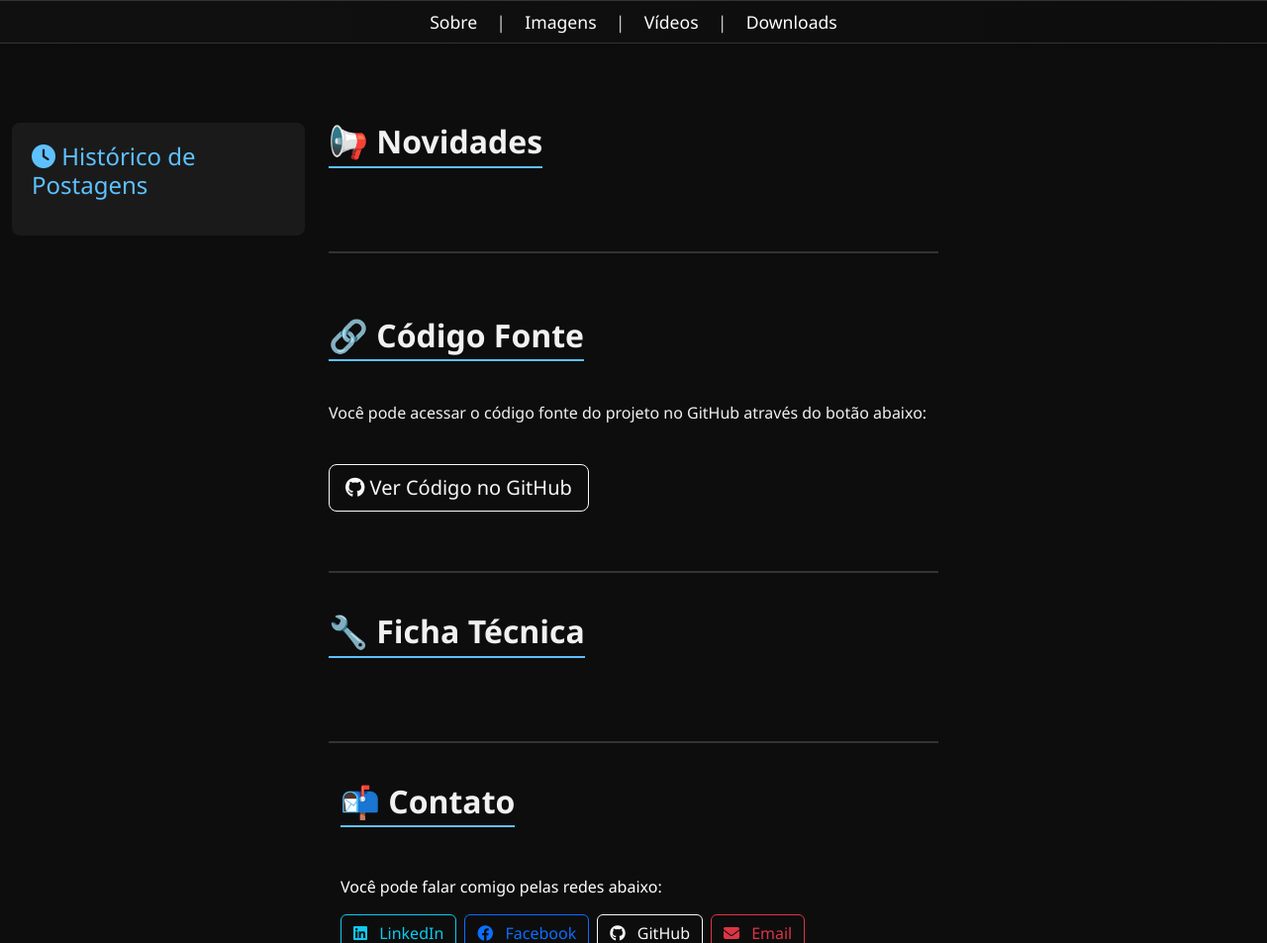
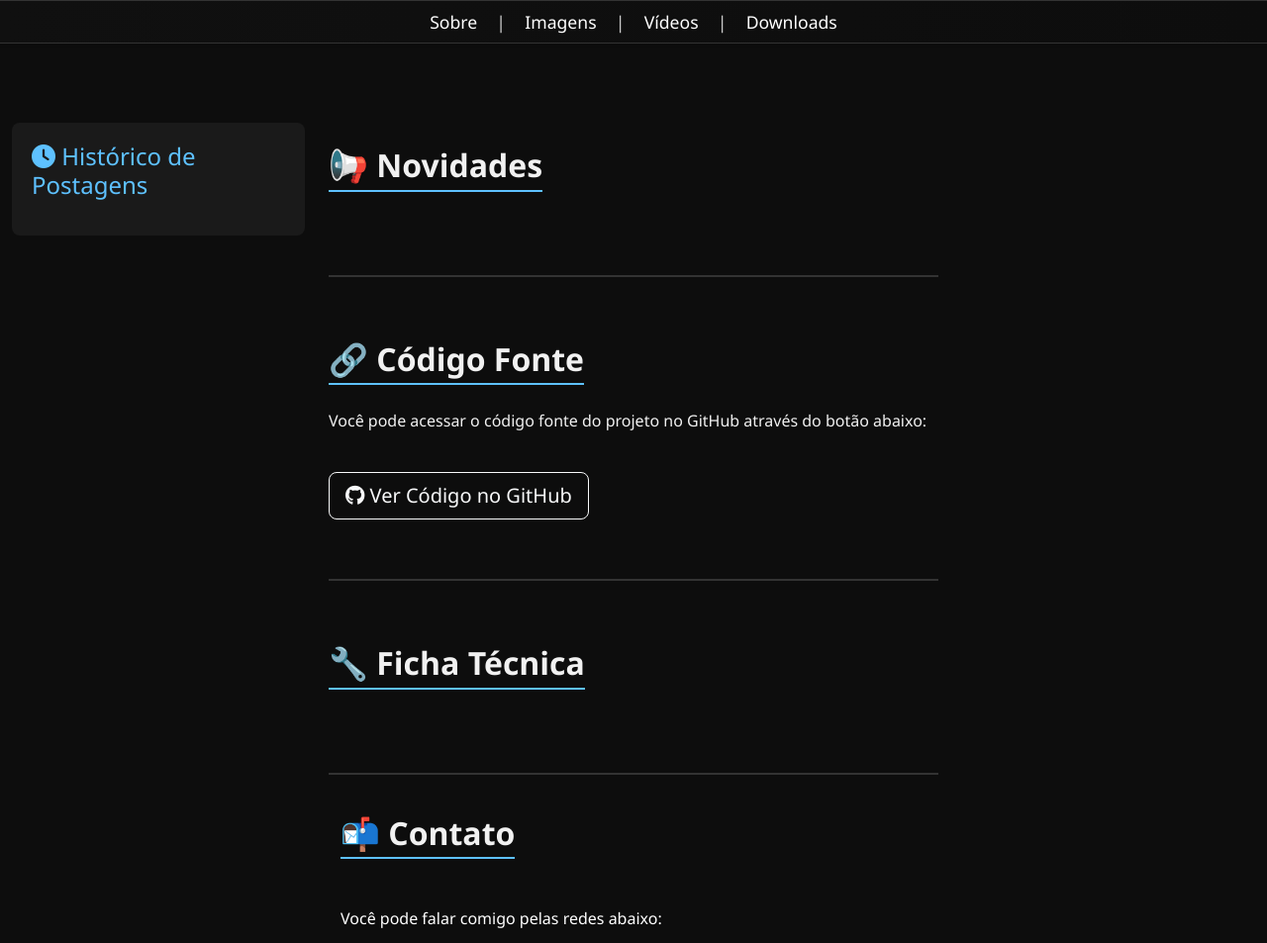
Before and after one commit to LuizRaizen/portfolio-luizdererita-dev, a Flask app: template templates/blogs/index.html in a window 1280 px wide. Shown: the part 306-1259 px from the top of the page at 99% size. Run offline with Flask 3, Linux system fonts and the light colour scheme; the template is opened without the code that fills it, so the values that code supplies are empty; some libraries are stand-ins or nearby versions.

```diff
--- a/templates/blogs/index.html
+++ b/templates/blogs/index.html
@@ -147,7 +147,7 @@
 
 {% block content %}
 <!-- Seção de Postagens -->
-<h2 class="section-title mb-4 anchor-offset" id="novidades">📢 Novidades</h2>
+<h2 class="section-title mt-4 mb-4 anchor-offset" id="novidades">📢 Novidades</h2>
 
 {% for post in posts %}
   <div class="card bg-dark text-white mb-4">
@@ -235,7 +235,7 @@
 <div class="post-separator"></div>
 
 <!-- Código Fonte -->
-<h2 class="section-title mt-4 anchor-offset" id="codigo-fonte">🔗 Código Fonte</h2>
+<h2 class="section-title mt-4 mb-4 anchor-offset" id="codigo-fonte">🔗 Código Fonte</h2>
 <p>Você pode acessar o código fonte do projeto no GitHub através do botão abaixo:</p>
 <div class="my-4">
   <a href="https://github.com/LuizRaizen/{{ projeto | replace(' ', '_') | lower }}"
@@ -247,7 +247,7 @@
 <div class="post-separator"></div>
 
 <!-- Ficha Técnica -->
-<h2 class="section-title mb-4 anchor-offset" id="ficha-tecnica">🔧 Ficha Técnica</h2>
+<h2 class="section-title mt-4 mb-4 anchor-offset" id="ficha-tecnica">🔧 Ficha Técnica</h2>
 <ul>
   {% if ficha_tecnica.linguagem %}
     <li><strong>Linguagem principal:</strong> {{ ficha_tecnica.linguagem }}</li>
```
